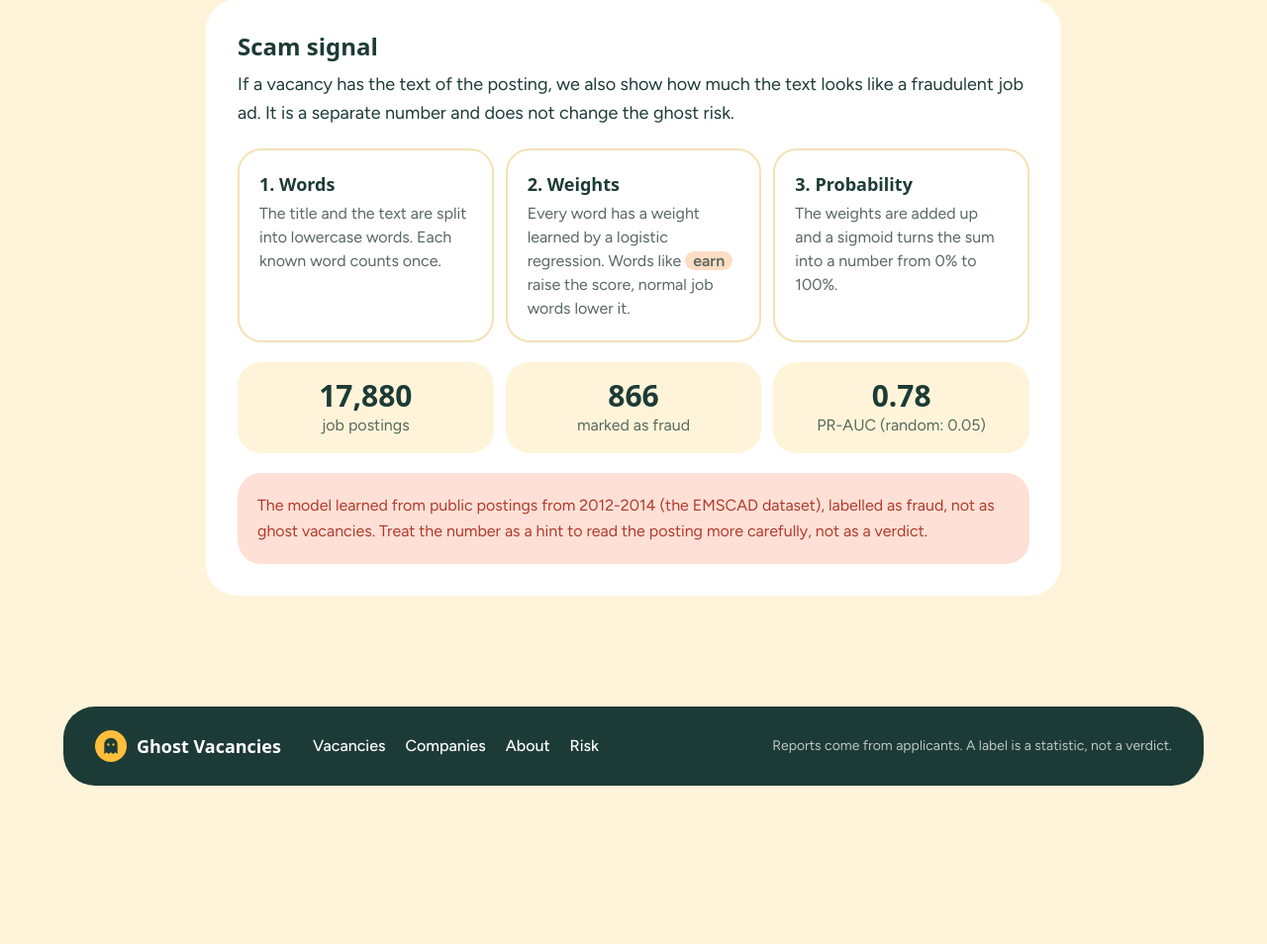
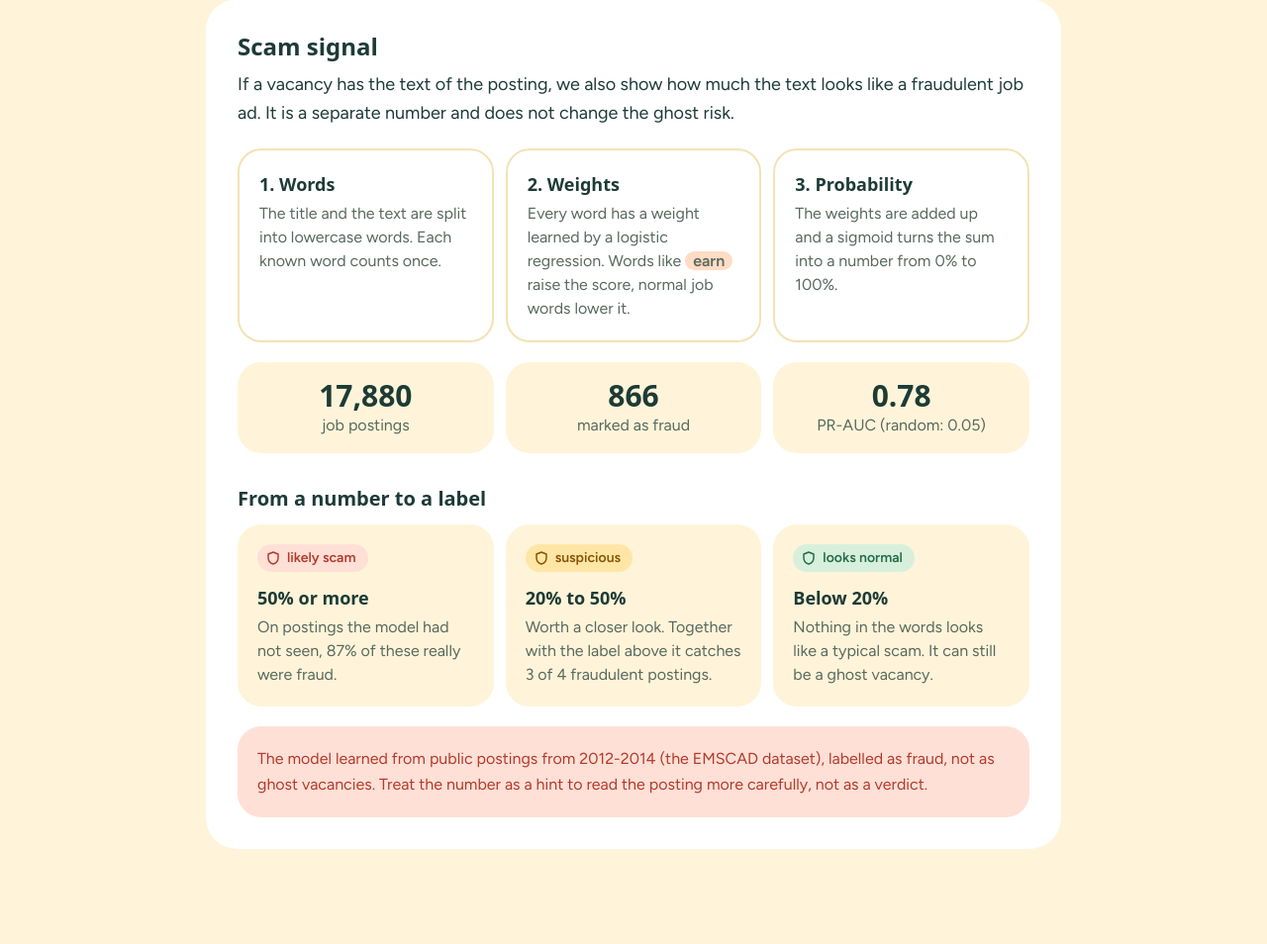
Before and after one commit to kreohes/ghost_vacancies, a Laravel app: page /risk in a window 1280 px wide. Shown: the part 1482-2436 px from the top of the page at 99% size. Before the commit the page ends 2276 px from the top, so only its background shows below. Run offline with Laravel 12, Linux system fonts and the light colour scheme; some libraries are stand-ins or nearby versions; some web fonts are replaced.

Commit message:
Risk: explain how the scam probability becomes a label
Co-Authored-By: Claude Opus 5.5 <noreply@anthropic.com>

```diff
--- a/app/Http/Controllers/PageController.php
+++ b/app/Http/Controllers/PageController.php
@@ -3,6 +3,7 @@
 namespace App\Http\Controllers;
 
 use App\Models\Report;
+use App\Support\ScamModel;
 
 class PageController extends Controller
 {
@@ -16,6 +17,8 @@ class PageController extends Controller
         return view('pages.risk', [
             'silenceAfterDays' => Report::SILENCE_AFTER_DAYS,
             'minReports' => Report::MIN_REPORTS_FOR_RISK,
+            'likelyScamFrom' => ScamModel::LIKELY_SCAM_FROM * 100,
+            'suspiciousFrom' => ScamModel::SUSPICIOUS_FROM * 100,
         ]);
     }
 }
--- a/resources/views/pages/risk.blade.php
+++ b/resources/views/pages/risk.blade.php
@@ -92,6 +92,25 @@
                 <li class="rounded-3xl bg-butter px-2 py-4"><strong class="block font-display text-3xl font-bold">0.78</strong><span class="text-moss">PR-AUC (random: 0.05)</span></li>
             </ul>
 
+            <h3 class="mt-8 font-display text-xl font-semibold">From a number to a label</h3>
+            <ul class="mt-3 grid gap-3 md:grid-cols-3">
+                <li class="rounded-3xl bg-butter p-5">
+                    <x-scam-badge label="likely scam" />
+                    <p class="mt-3 font-display text-lg font-semibold">{{ $likelyScamFrom }}% or more</p>
+                    <p class="mt-1 text-moss">On postings the model had not seen, 87% of these really were fraud.</p>
+                </li>
+                <li class="rounded-3xl bg-butter p-5">
+                    <x-scam-badge label="suspicious" />
+                    <p class="mt-3 font-display text-lg font-semibold">{{ $suspiciousFrom }}% to {{ $likelyScamFrom }}%</p>
+                    <p class="mt-1 text-moss">Worth a closer look. Together with the label above it catches 3 of 4 fraudulent postings.</p>
+                </li>
+                <li class="rounded-3xl bg-butter p-5">
+                    <x-scam-badge label="looks normal" />
+                    <p class="mt-3 font-display text-lg font-semibold">Below {{ $suspiciousFrom }}%</p>
+                    <p class="mt-1 text-moss">Nothing in the words looks like a typical scam. It can still be a ghost vacancy.</p>
+                </li>
+            </ul>
+
             <p class="mt-5 rounded-3xl bg-high-soft p-5 leading-relaxed text-high">
                 The model learned from public postings from 2012-2014 (the EMSCAD dataset), labelled as fraud, not as ghost vacancies.
                 Treat the number as a hint to read the posting more carefully, not as a verdict.
```
